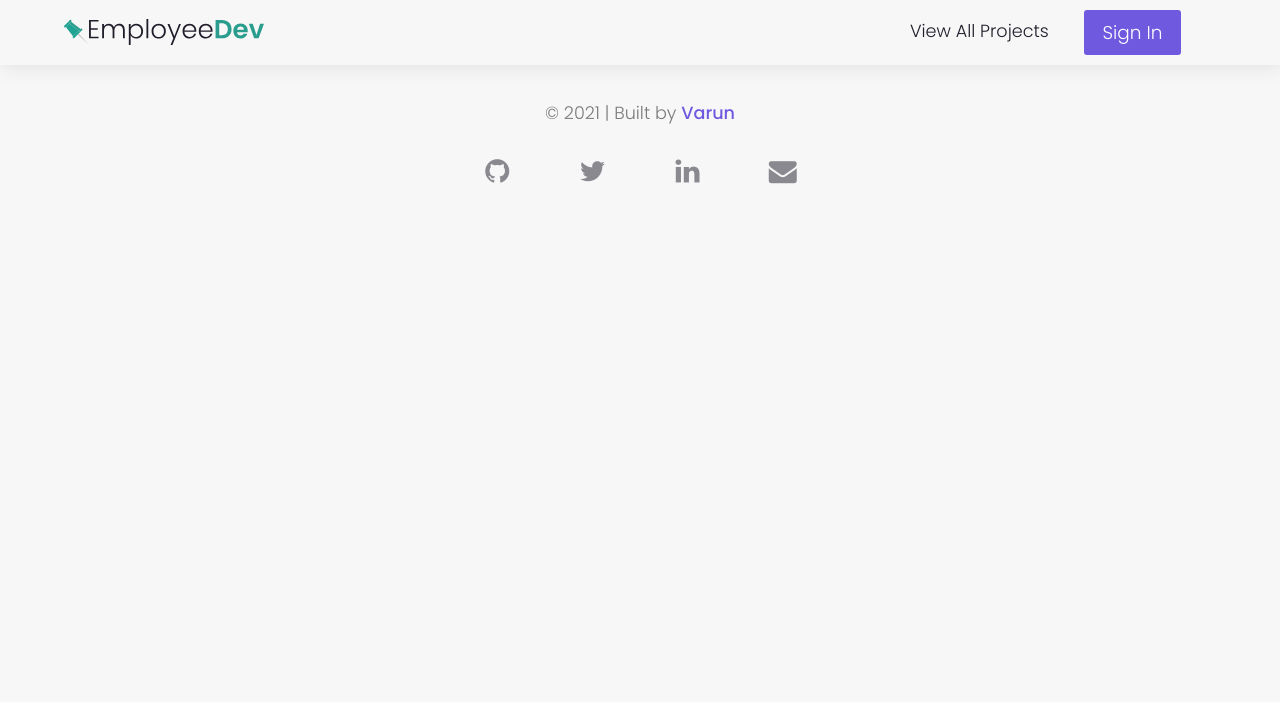
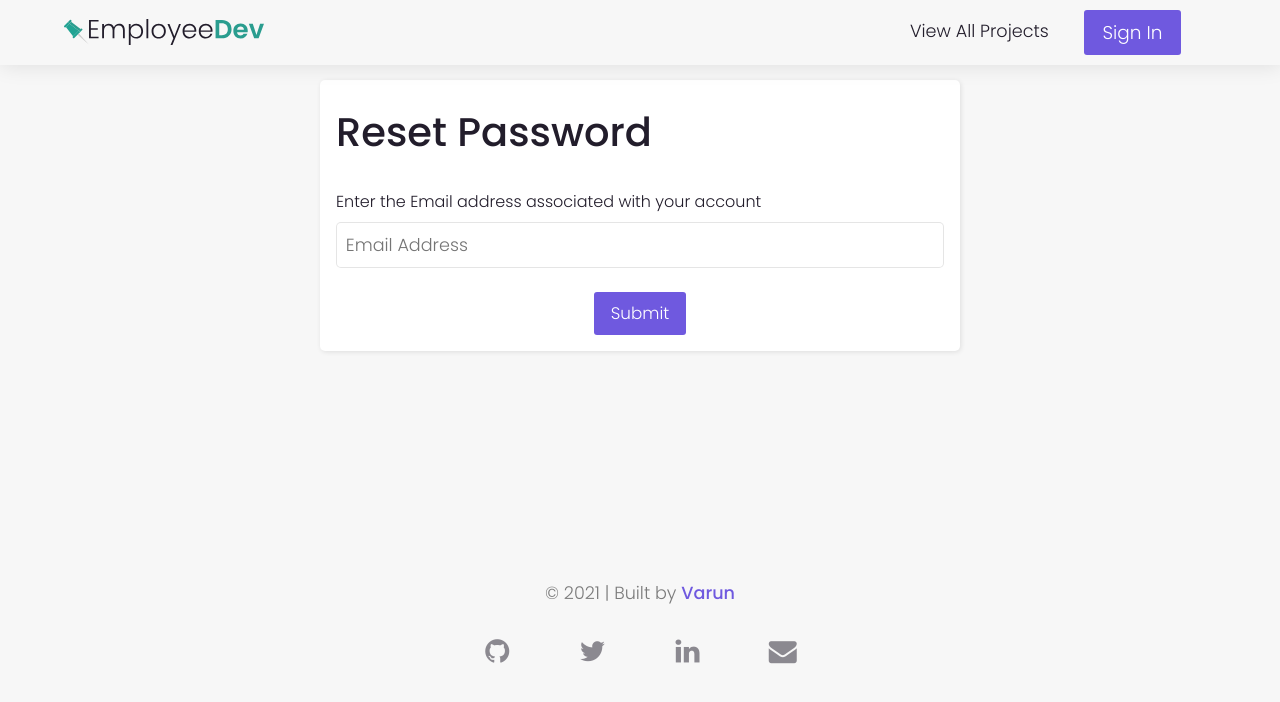
Before and after one commit to varunsundar01/EmployeeDev, a Vue app: page /forgot-password in a window 1280 px wide. Shown: the top 702 px of the page. Built offline with nearby package versions, Linux system fonts and the light colour scheme.

Commit message:
Added forgot password routes and links

```diff
--- a/src/components/auth/TheAuth.vue
+++ b/src/components/auth/TheAuth.vue
@@ -26,6 +26,7 @@
       Don't have an account?
       <router-link to="/sign-up">Sign Up</router-link> instead
     </p>
+    <router-link class="auth-option-link" to="/forgot-password">Forgot Password?</router-link>
   </div>
 </template>
 
@@ -89,4 +90,9 @@ export default {
   font-weight: 300;
   text-align: center;
 }
+
+.auth-option-link {
+  display: block;
+  text-align: center;
+}
 </style>
--- /dev/null
+++ b/src/pages/auth/ForgotPassword.vue
@@ -0,0 +1,95 @@
+<template>
+  <div class="forgot-password">
+    <base-card>
+      <h1 class="title">Reset Password</h1>
+
+      <div v-if="!submitted">
+        <p class="reset-text">
+          Enter the Email address associated with your account
+        </p>
+        <form @submit.prevent="forgotPassword">
+          <form-element
+            inputStyle="input"
+            inputType="email"
+            placeholder="Email Address"
+            @enteredInput="enteredInput"
+            :fieldError="fieldError"
+            :isError="isError"
+          ></form-element>
+
+          <base-button primaryVisible="true">
+            <template v-slot:primary>Submit</template>
+          </base-button>
+        </form>
+      </div>
+      <div class="confirm" v-else>
+        <p>
+          An email has been sent to you with the password reset instructions
+        </p>
+      </div>
+    </base-card>
+  </div>
+</template>
+
+<script>
+import { ref, computed } from "vue";
+export default {
+  setup() {
+    let submitted = ref(false);
+    const enteredEmail = ref("");
+    const fieldError = ref("");
+
+    let isError = computed(() => {
+      return fieldError.value.trim().length === 0 && submitted.value;
+    });
+
+    function enteredInput(data) {
+      enteredEmail.value = data.value;
+    }
+
+    function forgotPassword() {
+      if (
+        enteredEmail.value.trim().length > 0 &&
+        enteredEmail.value.includes("@")
+      ) {
+        submitted.value = true;
+      } else {
+        fieldError.value = "Enter a valid email";
+      }
+    }
+
+    return {
+      enteredInput,
+      forgotPassword,
+      submitted,
+      isError,
+      fieldError,
+    };
+  },
+};
+</script>
+
+<style scoped>
+.forgot-password {
+    height: 60vh;
+}
+
+.confirm {
+  background-color: var(--success-background);
+  color: var(--success-text);
+  border: 1px solid var(--success-border);
+  border-radius: 5px;
+  box-shadow: 1px 1px 5px rgba(0, 0, 0, 0.1);
+  padding: 0.5em 1.25em;
+  text-align: center;
+}
+
+.confirm p {
+  margin: 0;
+  padding: 0;
+}
+
+.reset-text {
+  margin: 0;
+}
+</style>
--- /dev/null
+++ b/src/pages/auth/ForgotPasswordConfirm.vue
@@ -0,0 +1,5 @@
+<template>
+  <base-card>
+    <h1>Confirm</h1>
+  </base-card>
+</template>
--- a/src/router.js
+++ b/src/router.js
@@ -7,6 +7,8 @@ import BenefitsSavings from './pages/form/BenefitsSavings.vue';
 import FinalReview from './pages/form/FinalReview.vue';
 import SignUp from './pages/auth/SignUp.vue';
 import SignIn from './pages/auth/SignIn.vue';
+import ForgotPassword from './pages/auth/ForgotPassword.vue';
+import ForgotPasswordConfirm from './pages/auth/ForgotPasswordConfirm.vue';
 import ProjectsList from './pages/projects/ProjectsList.vue';
 import ProjectsDetail from './pages/projects/ProjectsDetail.vue';
 import store from './store';
@@ -21,6 +23,8 @@ const router = createRouter({
         { name: 'final-review', path: '/final-review', component: FinalReview, meta: { title: 'Final Review', keepAlive: true, form: true, requiresAuth: true } },
         { name: 'sign-up', path: '/sign-up', component: SignUp, meta: { title: 'Sign Up', noAuth: true } },
         { name: 'sign-in', path: '/sign-in', component: SignIn, meta: { title: 'Sign In', noAuth: true } },
+        { name: 'forgot-password', path: '/forgot-password', component: ForgotPassword, meta: { title: 'Forgot Password', noAuth: true } },
+        { name: 'forgot-password-confirm', path: '/forgot-password-confirm', component: ForgotPasswordConfirm, meta: { title: 'Forgot Password Confirm', forgotPasswordConfirm: true } },
         { name: 'projects-list', path: '/projects', component: ProjectsList, meta: { title: 'Projects' } },
         { name: 'projects-detail', path: '/projects/:slug', component: ProjectsDetail },
     ]
```
